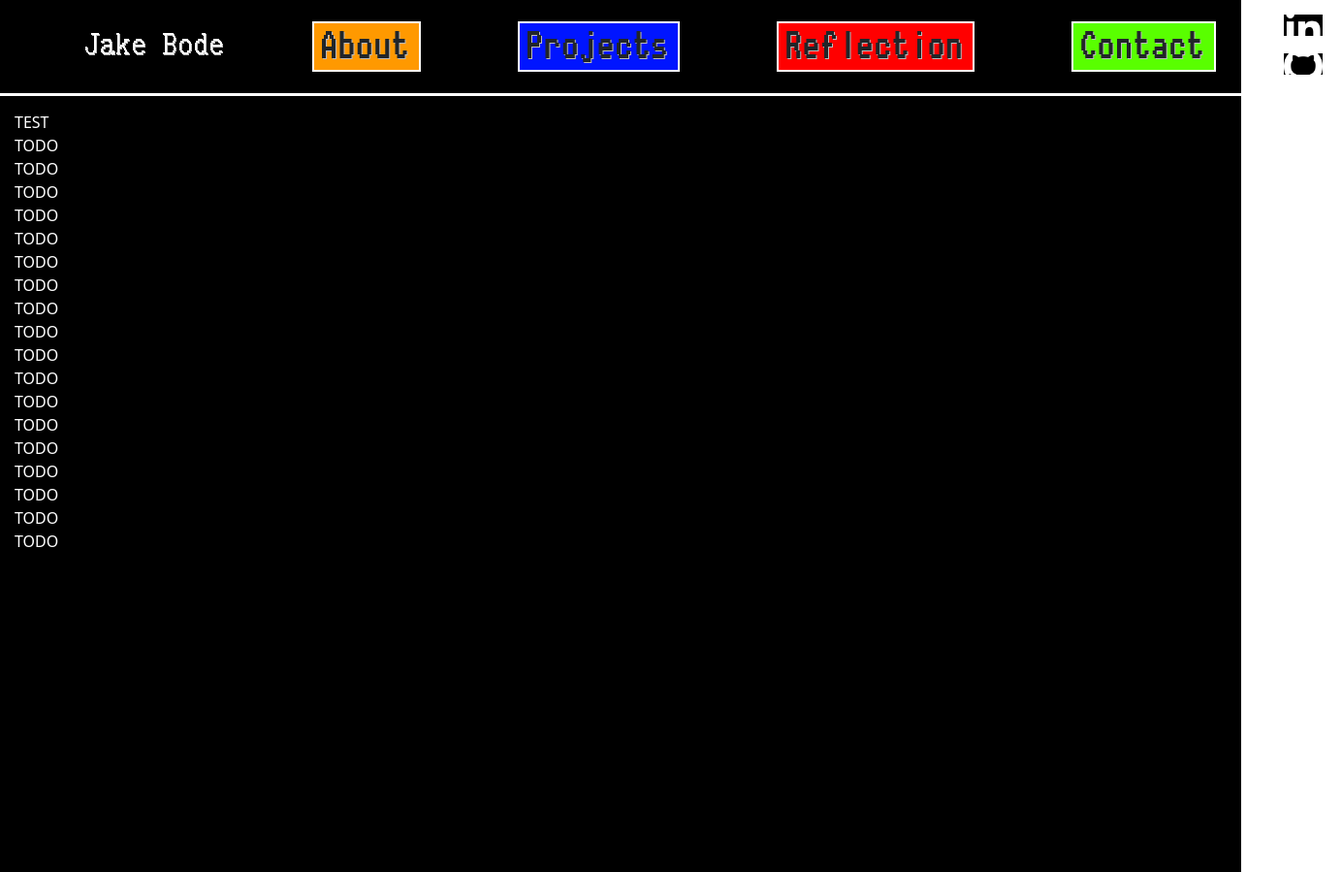
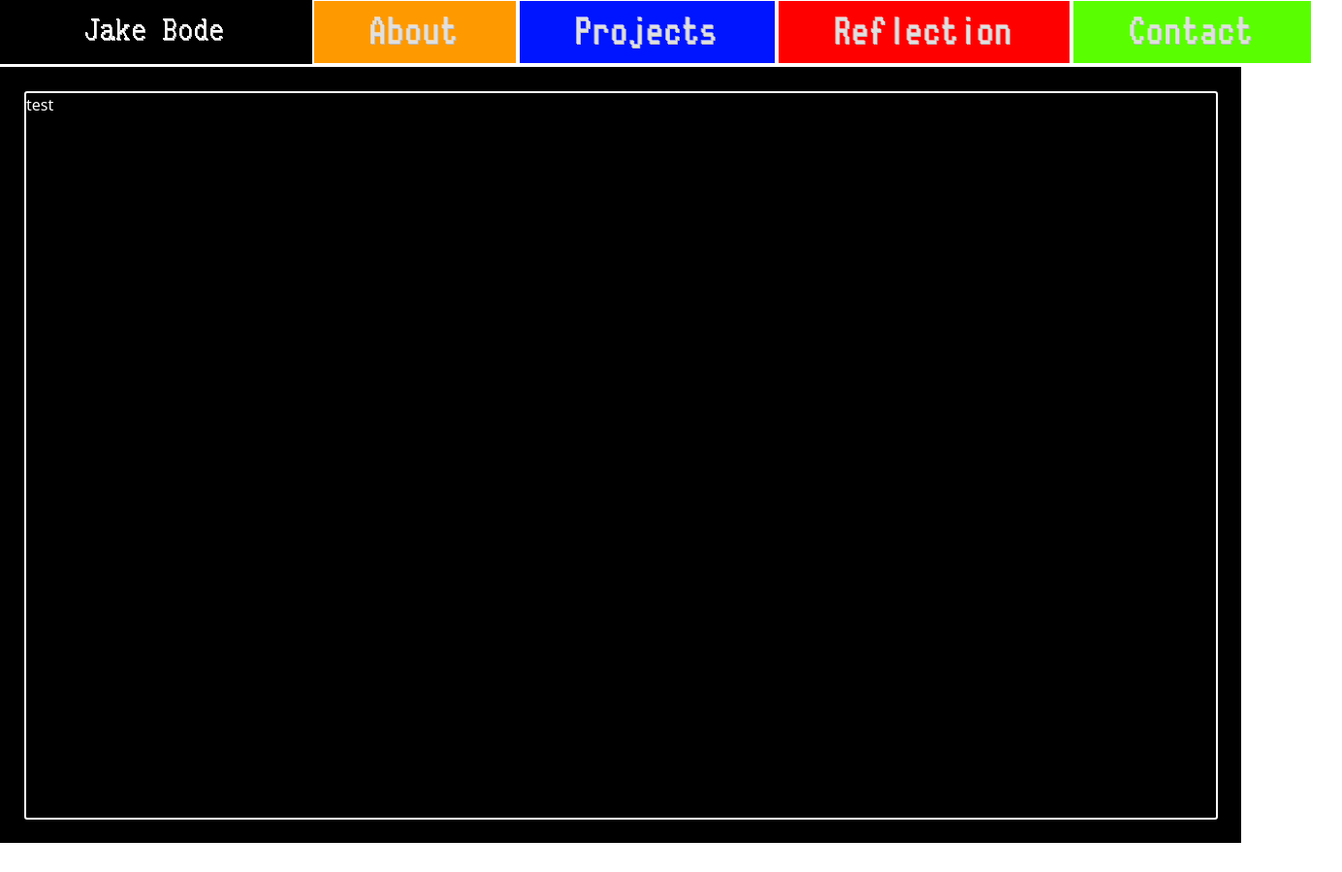
Before and after one commit to jakebode/personal-site, a plain HTML site: page index.html in a window 1280 px wide. Shown: the whole page at 97% size, 1384 px wide, since content can reach past the window. After the commit the page ends 869 px from the top, so only its background shows below. Drawn offline with nearby package versions, Linux system fonts and the light colour scheme.

Commit message:
updated navbar

```diff
--- a/action.js
+++ b/action.js
@@ -16,3 +16,5 @@ function changeBorderColor() {
 }
 
 changeBorderColor()
+
+const root = ReactDOM.createRoot(document.getElementById('root'));
--- a/index.html
+++ b/index.html
@@ -2,6 +2,7 @@
 <html lang="en" dir="ltr">
 <head>
     <meta charset="utf-8">
+    <meta name="viewport" content="width=device-width, initial-scale=1">
     <link rel="stylesheet" href="styles.css">
     <link href="https://cdn.jsdelivr.net/npm/bootstrap@5.2.2/dist/css/bootstrap.min.css" rel="stylesheet" integrity="sha384-Zenh87qX5JnK2Jl0vWa8Ck2rdkQ2Bzep5IDxbcnCeuOxjzrPF/et3URy9Bv1WTRi" crossorigin="anonymous">
     <link rel="icon" href="">
@@ -11,23 +12,23 @@
 <nav class="navbar sticky-top navbar-expand-lg navbar-dark style-navbar">
     <div class="container-fluid">
         <span class="title"><a class="navbar-brand fs-2" href="#">Jake Bode</a></span>
-        <button class="navbar-toggler" type="button" data-bs-toggle="collapse" data-bs-target="#navbarSupportedContent" aria-controls="navbarSupportedContent" aria-expanded="false" aria-label="Toggle navigation">
+        <button class="navbar-toggler ms-5 me-5" data-bs-toggle="collapse" data-bs-target="#navbar">
             <span class="navbar-toggler-icon"></span>
         </button>
-        <div class="collapse navbar-collapse tabs">
-            <a href="about.html" class="nav-link link ps-2 pe-2" id="about">About</a>
-            <a href="projects.html" class="nav-link link ps-2 pe-2" id="projects">Projects</a>
-            <a href="reflection.html" class="nav-link link ps-2 pe-2" id="reflection">Reflection</a>
-            <a href="contact.html" class="nav-link link ps-2 pe-2" id="contact">Contact</a>
-        </div>
-        <div>
-            <span class="icon"><a href="https://linkedin.com/in/jakebode/"><img class="resize-img1 invert-image" src="imgs/linkedin.png" width="40" height="40"></a></span>
-            <span class="icon"><a href="https://github.com/jakebode"><img class="resize-img1 invert-image" src="imgs/github.png" width="40" height="40"></a></span>
+        <div class="collapse navbar-collapse tabs" id="navbar">
+            <ul class="navbar-nav">
+                <li class="nav-item"><a href="about.html" class="nav-link link ps-2 pe-2" id="about">About</a></li>
+                <li class="nav-item"><a href="projects.html" class="nav-link link ps-2 pe-2" id="projects">Projects</a></li>
+                <li class="nav-item"><a href="reflection.html" class="nav-link link ps-2 pe-2" id="reflection">Reflection</a></li>
+                <li class="nav-item"><a href="contact.html" class="nav-link link ps-2 pe-2" id="contact">Contact</a></li>
+            </ul>
         </div>
     </div>
 </nav>
 <div class="content" id="content">
-    TEST<BR>TODO<br>TODO<br>TODO<br>TODO<br>TODO<br>TODO<br>TODO<br>TODO<br>TODO<br>TODO<br>TODO<br>TODO<br>TODO<br>TODO<br>TODO<br>TODO<br>TODO<br>TODO<br>
+    <div class="box overflow-hidden box-content">
+        <p>test</p>
+    </div>
 </div>
 <script src="https://cdn.jsdelivr.net/npm/bootstrap@5.2.2/dist/js/bootstrap.bundle.min.js" integrity="sha384-OERcA2EqjJCMA+/3y+gxIOqMEjwtxJY7qPCqsdltbNJuaOe923+mo//f6V8Qbsw3" crossorigin="anonymous"></script>
 <script src="action.js"></script>
--- a/styles.css
+++ b/styles.css
@@ -40,6 +40,8 @@
     letter-spacing: 0.075em;
     text-decoration: none;
     margin: 0 50px 0 50px;
+    text-align: center;
+    width: 100%;
 }
 
 /* About page nav link */
@@ -95,9 +97,8 @@
 }
 
 .icon {
-    background-color: black;
-    margin: 0 20px 0 20px;
-    height: 100px;
+    height: 150px;
+    width: 150px;
 }
 
 .invert-image {
@@ -113,6 +114,16 @@
     border: solid 15px var(--border-color);
     position: absolute;
 }
+
+/* HOME PAGE */
+.box-content {
+    width: 98.5%;
+    height: 97.5%;
+    border: 2px solid #FFF;
+    border-radius: 3px;
+    margin: 10px 10px 10px 10px;
+}
+
 
 /* ABOUT PAGE */
 .page-title {
```
Also changed, not shown: about.html (+9 -10 lines), contact.html (+8 -10 lines), projects.html (+8 -10 lines), reflection.html (+8 -10 lines).
